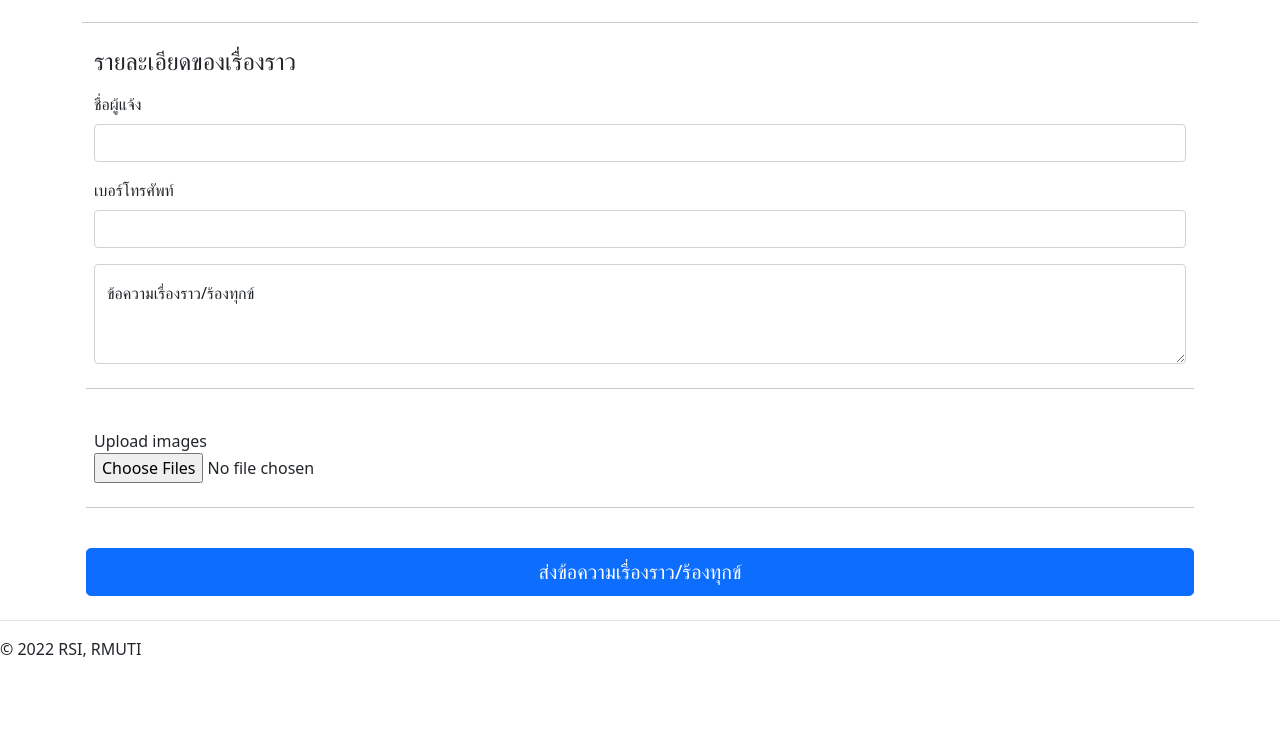
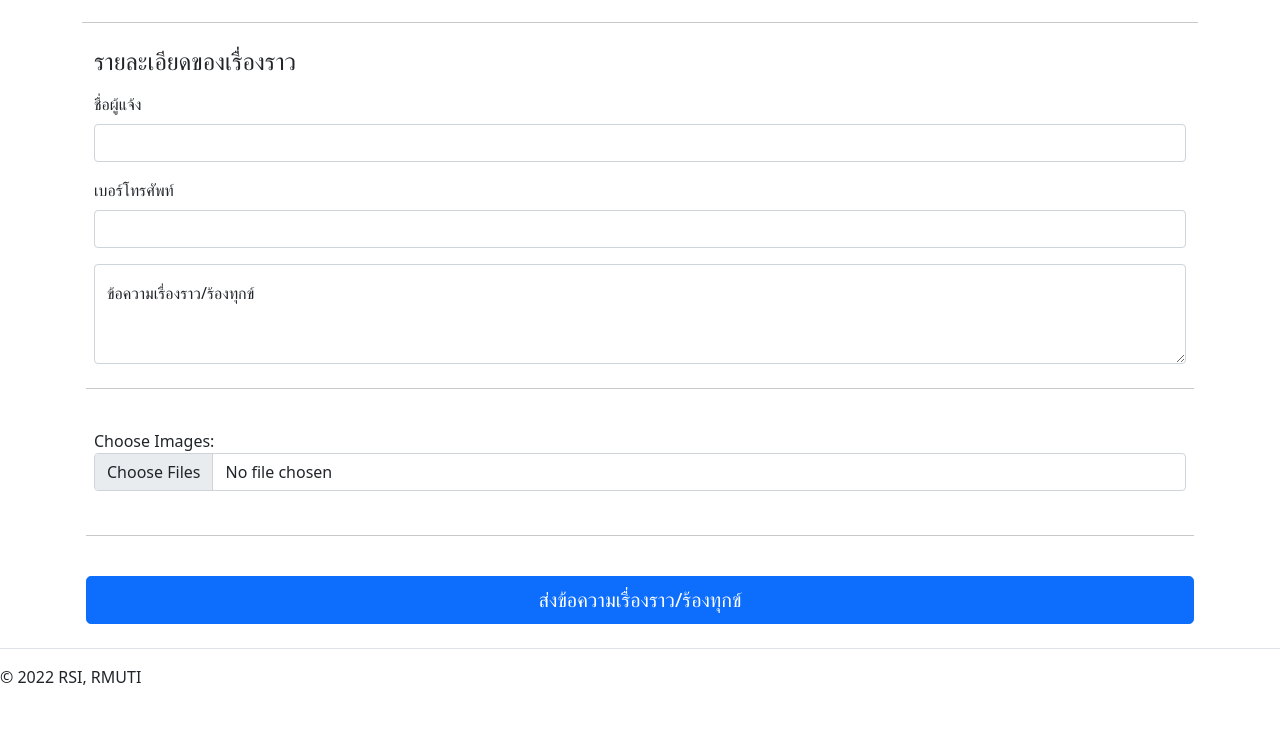
Before and after one commit to jor2818/Hermes, a Flask app: page /form in a window 1280 px wide. Shown: the part 341-1070 px from the top of the page. Before the commit the page ends 998 px from the top, so only its background shows below. Run offline with Flask 2, Linux system fonts and the light colour scheme.

Commit message:
Add form.html

```diff
--- a/hermes/__init__.py
+++ b/hermes/__init__.py
@@ -1,7 +1,6 @@
 from flask import Flask
 from flask_bcrypt import Bcrypt
 import secrets
-from os import path
 from datetime import timedelta
 
 
@@ -14,11 +13,14 @@ def create_app():
     app.config['SECRET_KEY'] = secret_key_hash
     app.permanent_session_lifetime = timedelta(minutes=10)
 
+
     from .views import views
     from .auth import auth
+    from .post import post
     # create the Views Blueprint
     app.register_blueprint(views, url_prefix='/')
     app.register_blueprint(auth, url_prefix='/')
+    app.register_blueprint(post, url_prefix='/')
 
 
 
--- a/hermes/static/css/styles.css
+++ b/hermes/static/css/styles.css
@@ -7,85 +7,13 @@ p {
     margin: 0;
   }
 
-.upload {
-    &__box {
-      padding: 40px;
-    }
-    &__inputfile {
-      width: .1px;
-      height: .1px;
-      opacity: 0;
-      overflow: hidden;
-      position: absolute;
-      z-index: -1;
-    }
-
-    &__btn {
-      display: inline-block;
-      font-weight: 600;
-      color: #fff;
-      text-align: center;
-      min-width: 116px;
-      padding: 5px;
-      transition: all .3s ease;
-      cursor: pointer;
-      border: 2px solid;
-      background-color: #4045ba;
-      border-color: #4045ba;
-      border-radius: 10px;
-      line-height: 26px;
-      font-size: 14px;
-
-      &:hover {
-        background-color: unset;
-        color: #4045ba;
-        transition: all .3s ease;
-      }
-
-      &-box {
-        margin-bottom: 10px;
-      }
-    }
-
-    &__img {
-      &-wrap {
-        display: flex;
-        flex-wrap: wrap;
-        margin: 0 -10px;
-      }
-
-      &-box {
-        width: 200px;
-        padding: 0 10px;
-        margin-bottom: 12px;
-      }
-
-      &-close {
-          width: 24px;
-          height: 24px;
-          border-radius: 50%;
-          background-color: rgba(0, 0, 0, 0.5);
-          position: absolute;
-          top: 10px;
-          right: 10px;
-          text-align: center;
-          line-height: 24px;
-          z-index: 1;
-          cursor: pointer;
-
-          &:after {
-            content: '\2716';
-            font-size: 14px;
-            color: white;
-          }
-        }
-    }
+  #result{
+    display: flex;
+    flex-wrap: wrap;
+    gap: 10px;
+    padding: 10px 0;
   }
 
-.img-bg {
-    background-repeat: no-repeat;
-    background-position: center;
-    background-size: cover;
-    position: relative;
-    padding-bottom: 100%;
+  .thumbnail {
+    height: 192px;
   }
--- a/hermes/templates/form.html
+++ b/hermes/templates/form.html
@@ -18,7 +18,7 @@
             <div class="container">
 
 
-                <form action="">
+                <form action="{{ url_for('post.addpost') }}" enctype="multipart/form-data" class="form-inline" method="post">
                     <div class="row g-5">
                         <div class="col-12">
                         <h4 class="mb-3">รายละเอียดของเรื่องราว</h4>
@@ -26,7 +26,7 @@
                             <div class="row g-3">
                             <div class="col-12">
                                 <label for="firstName" class="form-label">ชื่อผู้แจ้ง</label>
-                                <input type="text" class="form-control" id="firstName" placeholder="" value="" required="">
+                                <input type="text" class="form-control" id="firstName" name = "name" placeholder="" value="" required="">
                                 <div class="invalid-feedback">
                                 จำเป็นต้องกรอกชื่อผู้แจ้ง
                                 </div>
@@ -35,7 +35,7 @@
 
                             <div class="col-12">
                                 <label for="phone" class="form-label">เบอร์โทรศัพท์</label>
-                                <input type="text" class="form-control" id="phone" placeholder="" required="">
+                                <input type="text" class="form-control" id="phone" name = "phone" placeholder="" required="">
                                 <div class="invalid-feedback">
                                 กรุณากรอกเบอร์โทรศัพท์ที่ติดต่อได้
                                 </div>
@@ -43,7 +43,7 @@
 
                             <div class="col-12">
                                 <div class="form-floating">
-                                    <textarea class="form-control" placeholder="Leave a comment here" id="floatingTextarea2" style="height: 100px"></textarea>
+                                    <textarea class="form-control" name = "data" placeholder="Leave a comment here" id="floatingTextarea2" style="height: 100px"></textarea>
                                     <label for="floatingTextarea2">ข้อความเรื่องราว/ร้องทุกข์</label>
                                 </div>
                             </div>
@@ -52,15 +52,11 @@
 
 
                             <div class="col-12">
-                                <div class="upload__box">
-                                    <div class="upload__btn-box">
-                                      <label class="upload__btn">
-                                        <p>Upload images</p>
-                                        <input type="file" multiple="" data-max_length="20" class="upload__inputfile">
-                                      </label>
-                                    </div>
-                                    <div class="upload__img-wrap"></div>
-                                </div>
+                              <div class="form-group">
+                                <label>Choose Images: </label>
+                                <input type="file" name="files[]" id="fileInput" class="form-control" multiple="multiple" >
+                                <output id="result"></output>
+                              </div>
                             </div>
 
                         </form>
@@ -80,72 +76,29 @@
 
     </main>
 
-
-
-
 </div>
 <script src="https://code.jquery.com/jquery-latest.min.js"></script>
 <script>
-    jQuery(document).ready(function () {
-        ImgUpload();
+    document.querySelector("#fileInput").addEventListener("change", (e) => { //CHANGE EVENT FOR UPLOADING PHOTOS
+        if (window.File && window.FileReader && window.FileList && window.Blob) { //CHECK IF FILE API IS SUPPORTED
+          const files = e.target.files; //FILE LIST OBJECT CONTAINING UPLOADED FILES
+          const output = document.querySelector("#result");
+          output.innerHTML = "";
+          for (let i = 0; i < files.length; i++) { // LOOP THROUGH THE FILE LIST OBJECT
+              if (!files[i].type.match("image")) continue; // ONLY PHOTOS (SKIP CURRENT ITERATION IF NOT A PHOTO)
+              const picReader = new FileReader(); // RETRIEVE DATA URI
+              picReader.addEventListener("load", function (event) { // LOAD EVENT FOR DISPLAYING PHOTOS
+                const picFile = event.target;
+                const div = document.createElement("div");
+                div.innerHTML = `<img class="thumbnail" src="${picFile.result}" title="${picFile.name}"/>`;
+                output.appendChild(div);
+              });
+              picReader.readAsDataURL(files[i]); //READ THE IMAGE
+          }
+        } else {
+          alert("Your browser does not support File API");
+        }
       });
-
-      function ImgUpload() {
-        var imgWrap = "";
-        var imgArray = [];
-
-        $('.upload__inputfile').each(function () {
-          $(this).on('change', function (e) {
-            imgWrap = $(this).closest('.upload__box').find('.upload__img-wrap');
-            var maxLength = $(this).attr('data-max_length');
-
-            var files = e.target.files;
-            var filesArr = Array.prototype.slice.call(files);
-            var iterator = 0;
-            filesArr.forEach(function (f, index) {
-
-              if (!f.type.match('image.*')) {
-                return;
-              }
-
-              if (imgArray.length > maxLength) {
-                return false
-              } else {
-                var len = 0;
-                for (var i = 0; i < imgArray.length; i++) {
-                  if (imgArray[i] !== undefined) {
-                    len++;
-                  }
-                }
-                if (len > maxLength) {
-                  return false;
-                } else {
-                  imgArray.push(f);
-
-                  var reader = new FileReader();
-                  reader.onload = function (e) {
-                    var html = "<div class='upload__img-box'><div style='background-image: url(" + e.target.result + ")' data-number='" + $(".upload__img-close").length + "' data-file='" + f.name + "' class='img-bg'><div class='upload__img-close'></div></div></div>";
-                    imgWrap.append(html);
-                    iterator++;
-                  }
-                  reader.readAsDataURL(f);
-                }
-              }
-            });
-          });
-        });
-
-        $('body').on('click', ".upload__img-close", function (e) {
-          var file = $(this).parent().data("file");
-          for (var i = 0; i < imgArray.length; i++) {
-            if (imgArray[i].name === file) {
-              imgArray.splice(i, 1);
-              break;
-            }
-          }
-          $(this).parent().parent().remove();
-        });
-      }
 
 </script>
 {% endblock %}
--- a/hermes/views.py
+++ b/hermes/views.py
@@ -1,4 +1,5 @@
 from flask import Blueprint, render_template
+
 
 views = Blueprint("views",__name__)
 
```
Also changed, not shown: hermes/post.py (added, +49 -0 lines), hermes/templates/home.html (+14 -0 lines), hermes/static/uploads/5BEF3BE0-D98C-469E-BF71-E40DF32609E9.jpeg (added), hermes/static/uploads/A81F2809-F36C-4A33-84C8-FBCB6FB39096.jpeg (added), hermes/static/uploads/CF91C581-11CB-4FF2-861F-AA7D92C00E78.jpeg (added), hermes/static/uploads/ECA6E95B-759A-4438-921D-E0E12D33A680.jpeg (added), 3 other files.
